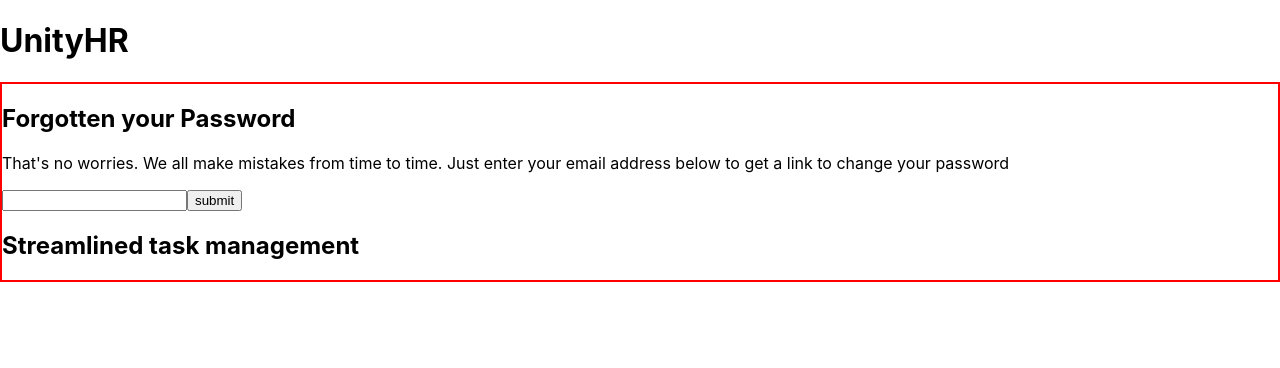
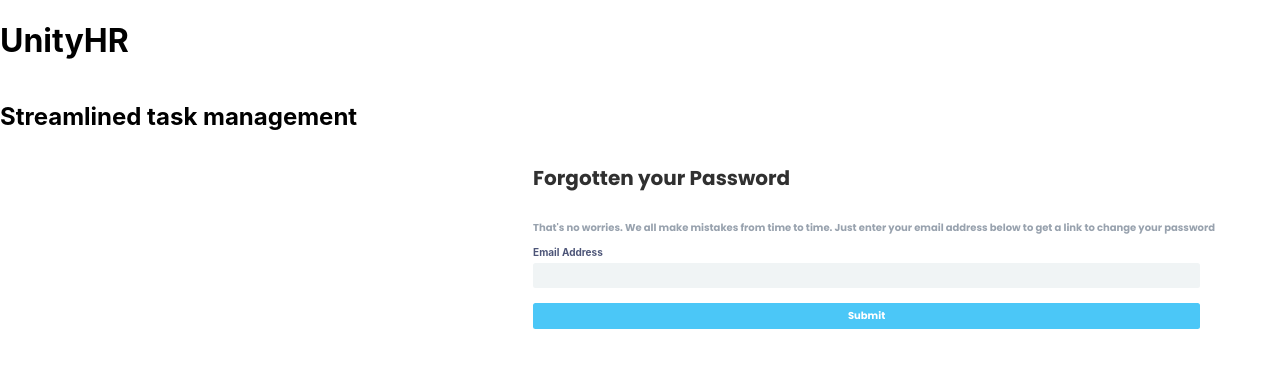
Before and after one commit to nology-tech/march-unityhr, a React (Create React App) app: page / in a window 1280 px wide. Shown: the top 368 px of the page. Built offline with nearby package versions, Linux system fonts and the light colour scheme.

Commit message:
almost done - right side

```diff
--- a/src/Components/ForgotPassword/ForgotPassword.jsx
+++ b/src/Components/ForgotPassword/ForgotPassword.jsx
@@ -2,24 +2,35 @@ import "./ForgotPassword.scss";
 import React from "react";
 
 const ForgotPassword = () => {
-  return(
-
-
+  return (
     <div className="forgotten-password">
-
-      <form className="forgotten-password__box">
-        <h2 className="forgotten-password--heading">Forgotten your Password </h2>
-        <p>That's no worries. We all make mistakes from time to time. Just enter your email address below to get a link to change your password</p>
-        <label className="forgotten-password--EmailLabel" for="Email Address"></label>
-        <input className="forgotten-password--EmailInput" type="text" name="Email Address"></input>
-        <button className="forgotten-password--SubmitButton">submit</button>
-
+      <div className="forgotten-password__AuthenticationDesign">
+        <h2>Streamlined task management</h2>
+      </div>
+      <form className="forgotten-password-form">
+        <h2 className="forgotten-password-form__heading">
+          Forgotten your Password{" "}
+        </h2>
+        <p className="forgotten-password-form__caption">
+          That's no worries. We all make mistakes from time to time. Just enter
+          your email address below to get a link to change your password
+        </p>
+        <label
+          className="forgotten-password-form__EmailLabel"
+          htmlFor="Email Address"
+        >
+          Email Address
+        </label>
+        <input
+          className="forgotten-password-form__EmailInput"
+          type="text"
+          name="Email Address"
+        ></input>
+        <button className="forgotten-password-form__SubmitButton">
+          Submit
+        </button>
       </form>
-      <section>
-          <h2>Streamlined task management</h2>
-
-      </section>
     </div>
-  )
+  );
 };
 export default ForgotPassword;
--- a/src/Components/ForgotPassword/ForgotPassword.scss
+++ b/src/Components/ForgotPassword/ForgotPassword.scss
@@ -1,10 +1,50 @@
 @use "../../assets/sass/variables" as *;
-.forgotten-password-box{
 
-    border: 2px red solid ;
+.forgotten-password {
+  display: flex;
+  justify-content: space-between;
+  //   &__AuthenticationDesign {
+  //     //   width: 40%;
+  //   }
+  .forgotten-password-form {
+    display: flex;
+    flex-direction: column;
+    margin: 65px;
+    &__heading {
+      color: $font-color-black;
+      font-family: $font-poppins;
+      font-size: $font-size-M;
+    }
 
+    &__caption {
+      color: $font-color-grey;
+      font-family: $font-poppins;
+      font-size: $font-size-S;
+      font-weight: bold;
+    }
+    &__EmailLabel {
+      margin: 0 5px 5px 0;
+      font-size: $font-size-S;
+      color: $font-color-light-black;
+      font-weight: bold;
+    }
+    &__EmailInput {
+      background-color: $button-color-gray;
+      margin: 0 15px 15px 0;
+      border: none;
+      border-radius: 2.5px;
+      padding: 5px;
+    }
+    &__SubmitButton {
+      margin: 0 15px 15px 0;
+      padding: 5px;
+      background-color: #4bc7f7; // Colour check !!
+      border: none;
+      border-radius: 2.5px;
+      color: $font-color-white;
+      font-family: $font-poppins;
+      font-size: $font-size-S;
+      font-weight: bold;
+    }
+  }
 }
-.forgotten-password{
-    border: 2px red solid ;
-
-}
```
Also changed, not shown: 1 other file (tests, documents, lock files or other folders).
